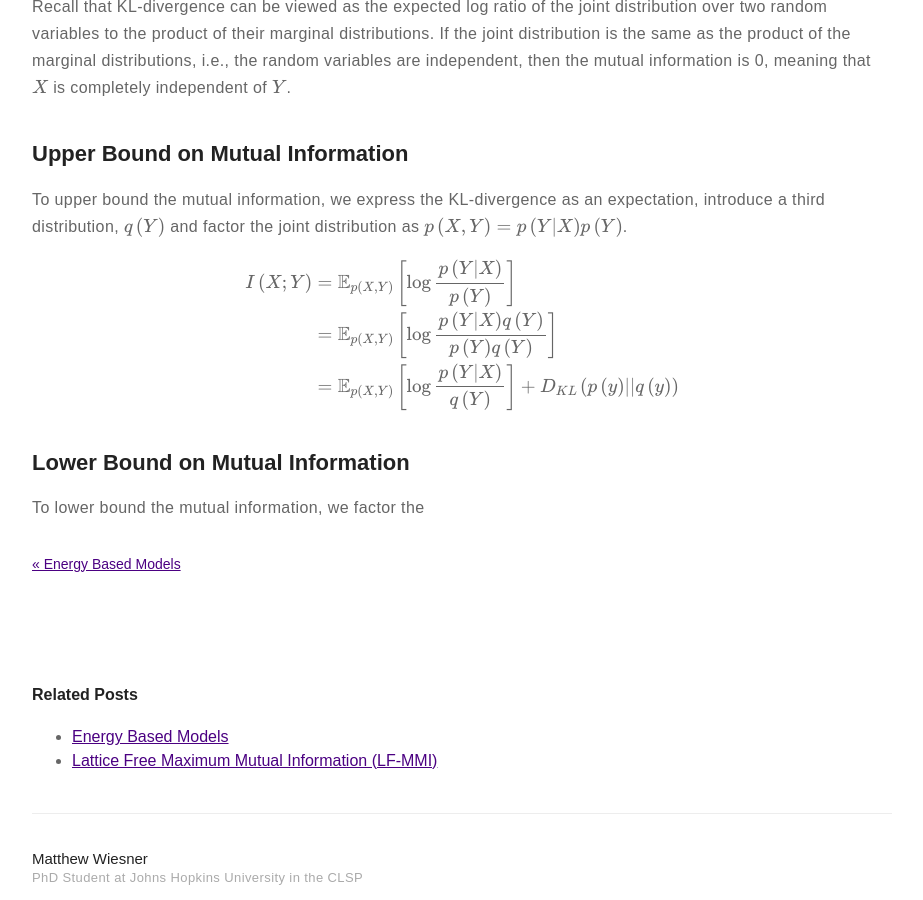
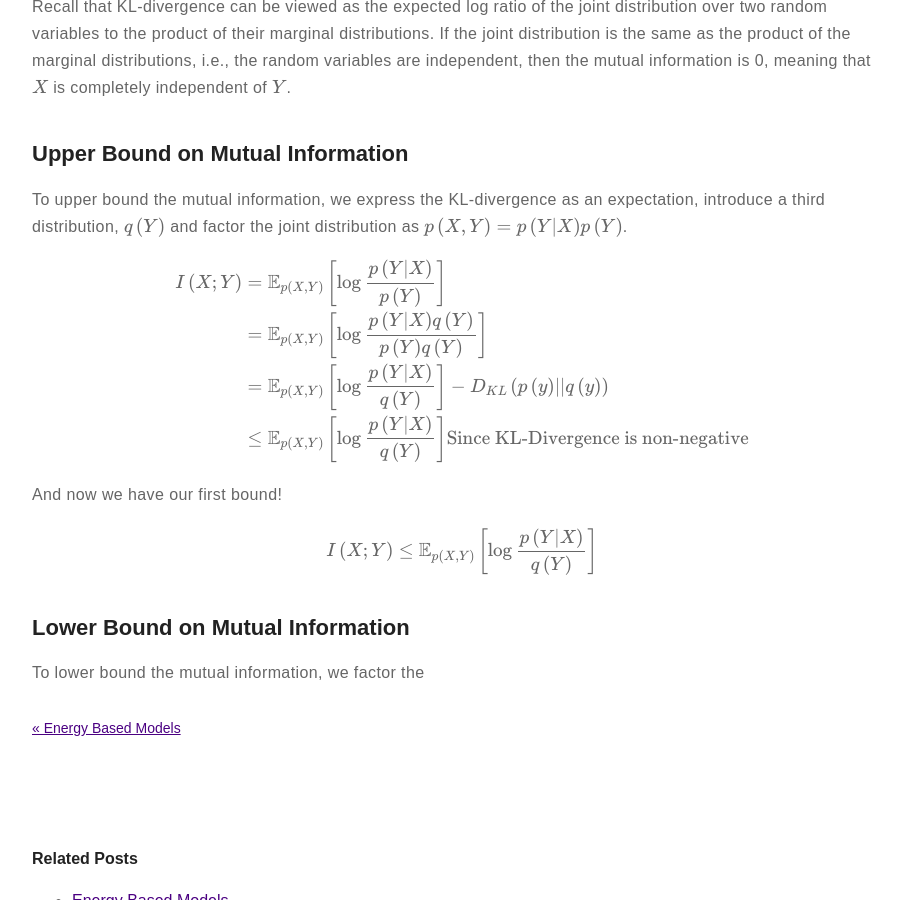
Before and after one commit to m-wiesner/m-wiesner.github.io, a Jekyll site: the page built from _posts/2020-10-30-Variational-Bounds-on-Mutual-Information.markdown, in a window 1280 px wide and 900 px high, scrolled down 610 px. Shown: the whole window, without its empty margins (178-1101 px from the left). Built offline with Jekyll 4.4.1, drawn with Linux system fonts in a browser that asks for light colours; formulas are drawn with MathJax 3.

Commit message:
Update 2020-10-30-Variational-Bounds-on-Mutual-Information.markdown

```diff
--- a/_posts/2020-10-30-Variational-Bounds-on-Mutual-Information.markdown
+++ b/_posts/2020-10-30-Variational-Bounds-on-Mutual-Information.markdown
@@ -31,8 +31,13 @@ To upper bound the mutual information, we express the KL-divergence as an expect
 $$\begin{align}
 I\left(X; Y\right) &= \mathbb{E}_{p\left(X, Y\right)}\left[\log{\frac{p\left(Y|X\right)}{p\left(Y\right)}}\right] \\
 &= \mathbb{E}_{p\left(X, Y\right)}\left[\log{\frac{p\left(Y|X\right)q\left(Y\right)}{p\left(Y\right)q\left(Y\right)}}\right] \\
-&= \mathbb{E}_{p\left(X, Y\right)}\left[\log{\frac{p\left(Y|X\right)}{q\left(Y\right)}}\right] + D_{KL}\left(p\left(y\right) || q\left(y\right)\right)
+&= \mathbb{E}_{p\left(X, Y\right)}\left[\log{\frac{p\left(Y|X\right)}{q\left(Y\right)}}\right] - D_{KL}\left(p\left(y\right) || q\left(y\right)\right) \\
+&\leq \mathbb{E}_{p\left(X, Y\right)}\left[\log{\frac{p\left(Y|X\right)}{q\left(Y\right)}}\right] \mbox{Since KL-Divergence is non-negative}
 \end{align}$$
+
+And now we have our first bound!
+
+$$I\left(X; Y\right) \leq \mathbb{E}_{p\left(X, Y\right)}\left[\log{\frac{p\left(Y|X\right)}{q\left(Y\right)}}\right]$$
 
 
 
```
